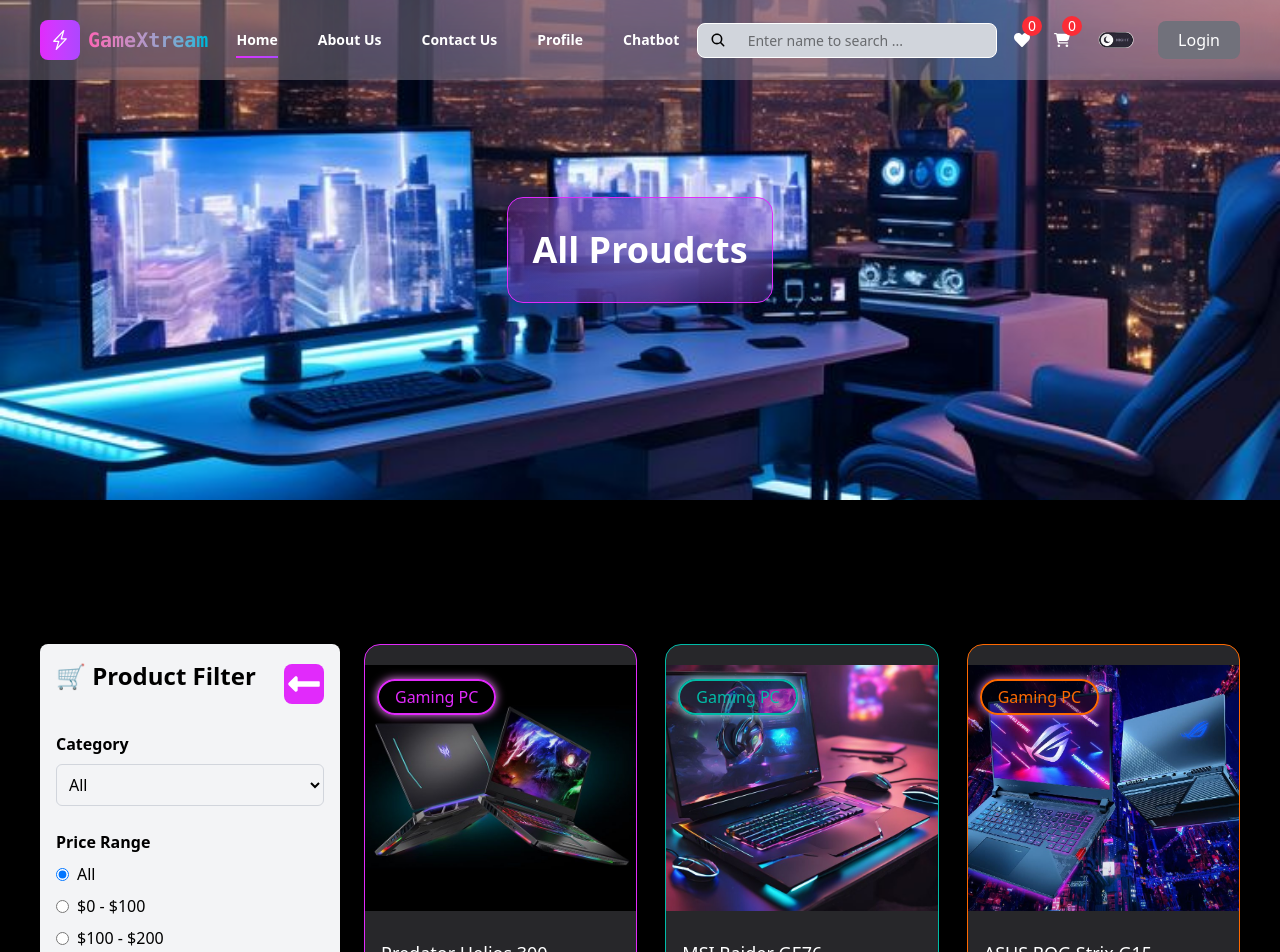
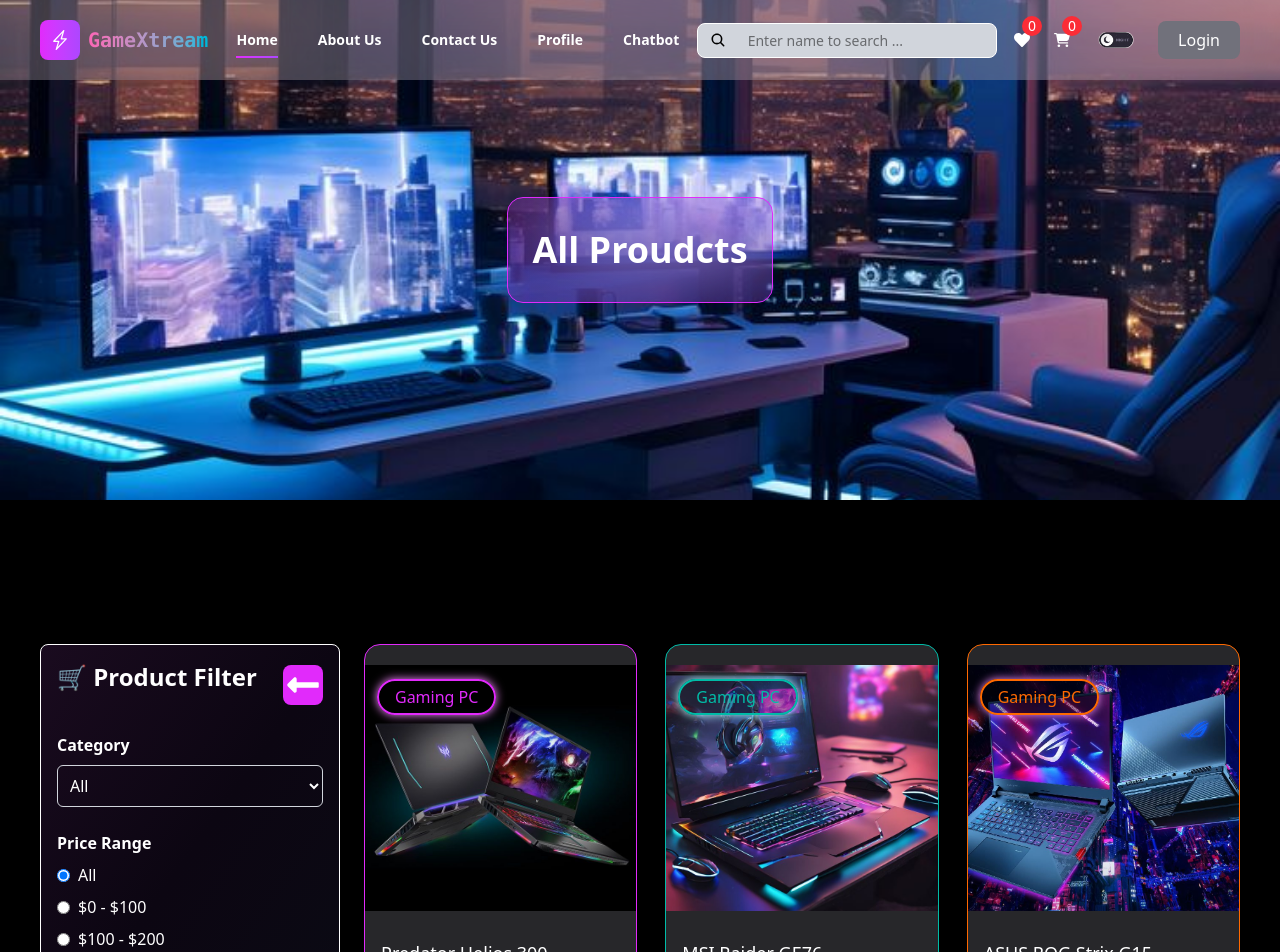
Before and after one commit to MenghoungChum/GamingWebiste, a React (Vite) app: page /allProducts in a window 1280 px wide. Shown: the top 952 px of the page. Built offline with nearby package versions, Linux system fonts and the light colour scheme.

Commit message:
Update filter

```diff
--- a/src/Components/AllProduct/AllProducts.jsx
+++ b/src/Components/AllProduct/AllProducts.jsx
@@ -58,9 +58,9 @@
 
             <div className={`${showFilter ? 'lg:w-[25%] md:w-[40%] w-full h-auto' : 'w-0'}  overflow-hidden transition-all duration-300 ease-in-out`}>
 
-                <div className="flex flex-col gap-6 bg-gray-100 p-4 rounded-lg mb-8">
+                <div className="flex flex-col gap-6 bg-gradient-to-br from-[#1a0b1f] via-[#0c0612] border border-white to-[#0a0b14] dark:bg-gradient-to-br dark:from-transparent dark:via-transparent dark:to-transparent dark:border-zinc-500 p-4 rounded-lg mb-8">
                     <div className='flex justify-between items-center'>
-                        <h1 className="text-2xl font-bold mb-4">🛒 Product Filter</h1>
+                        <h1 className="text-2xl font-bold mb-4 text-white dark:text-black">🛒 Product Filter</h1>
                         <div className='hidden md:block'>
                             <span
                             className='w-10 h-10 rounded-lg bg-fuchsia-500 text-white flex justify-center items-center'
@@ -71,30 +71,30 @@
                         </div>
                     </div>
                     <div>
-                        <h2 className="font-semibold mb-2">Category</h2>
+                        <h2 className="font-semibold mb-2 text-white dark:text-black">Category</h2>
                         <select
-                            className="border border-gray-300 rounded-md p-2 w-full"
+                            className="border border-gray-300 rounded-md p-2 w-full text-white dark:text-black"
                             value={selectedCategory}
                             onChange={(e) => setSelectedCategory(e.target.value)}
                         >
-                            <option value="All">All</option>
-                            <option value="Gaming PC">Gaming PC</option>
-                            <option value="Console">Console</option>
-                            <option value="Keyboard">Keyboard</option>
-                            <option value="Mouse">Mouse</option>
-                            <option value="HeadPhone">HeadPhone</option>
-                            <option value="Monitor">Monitor</option>
+                            <option value="All" className='bg-black dark:bg-white dark:text-black'>All</option>
+                            <option value="Gaming PC" className='bg-black dark:bg-white dark:text-black'>Gaming PC</option>
+                            <option value="Console" className='bg-black dark:bg-white dark:text-black'>Console</option>
+                            <option value="Keyboard" className='bg-black dark:bg-white dark:text-black'>Keyboard</option>
+                            <option value="Mouse" className='bg-black dark:bg-white dark:text-black'>Mouse</option>
+                            <option value="HeadPhone" className='bg-black dark:bg-white dark:text-black'>HeadPhone</option>
+                            <option value="Monitor" className='bg-black dark:bg-white dark:text-black'>Monitor</option>
                         </select>
                     </div>
 
                     {/* Price Filter (Radio Buttons) */}
                     <div>
-                        <h2 className="font-semibold mb-2">Price Range</h2>
+                        <h2 className="font-semibold mb-2 text-white dark:text-black">Price Range</h2>
                         <div className="flex flex-col space-y-2">
                             {priceRanges.map((range) => (
                             <label
                                 key={range.label}
-                                className="flex items-center space-x-2 cursor-pointer"
+                                className="flex items-center space-x-2 cursor-pointer text-white dark:text-black"
                             >
                                 <input
                                 type="radio"
```
